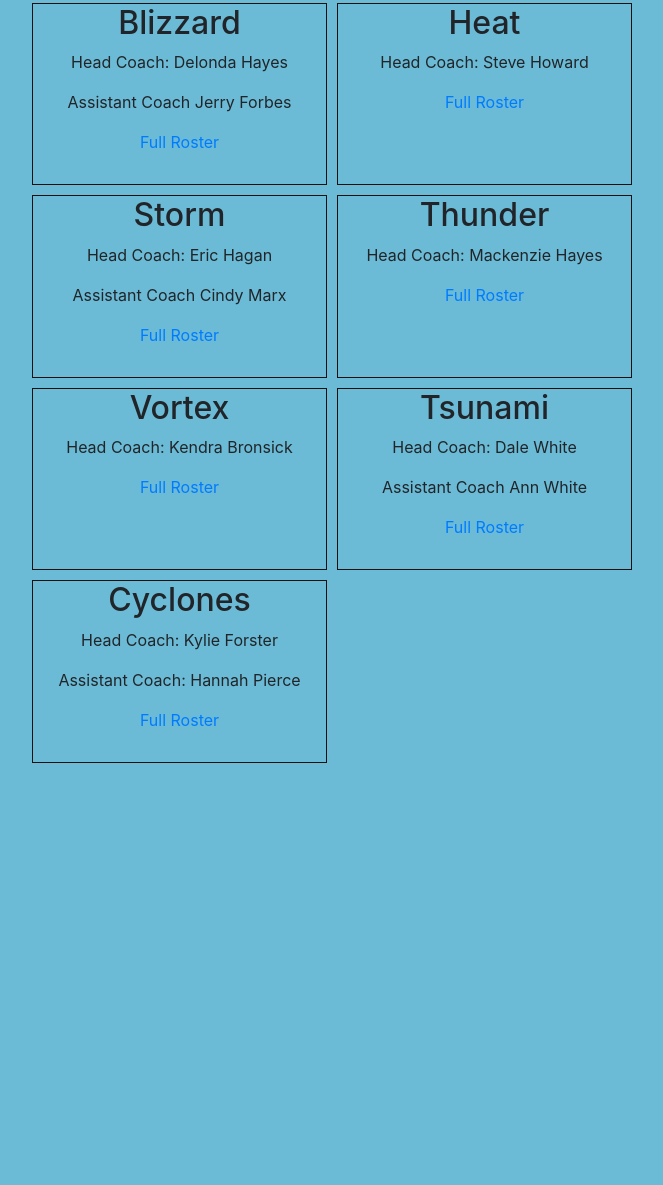
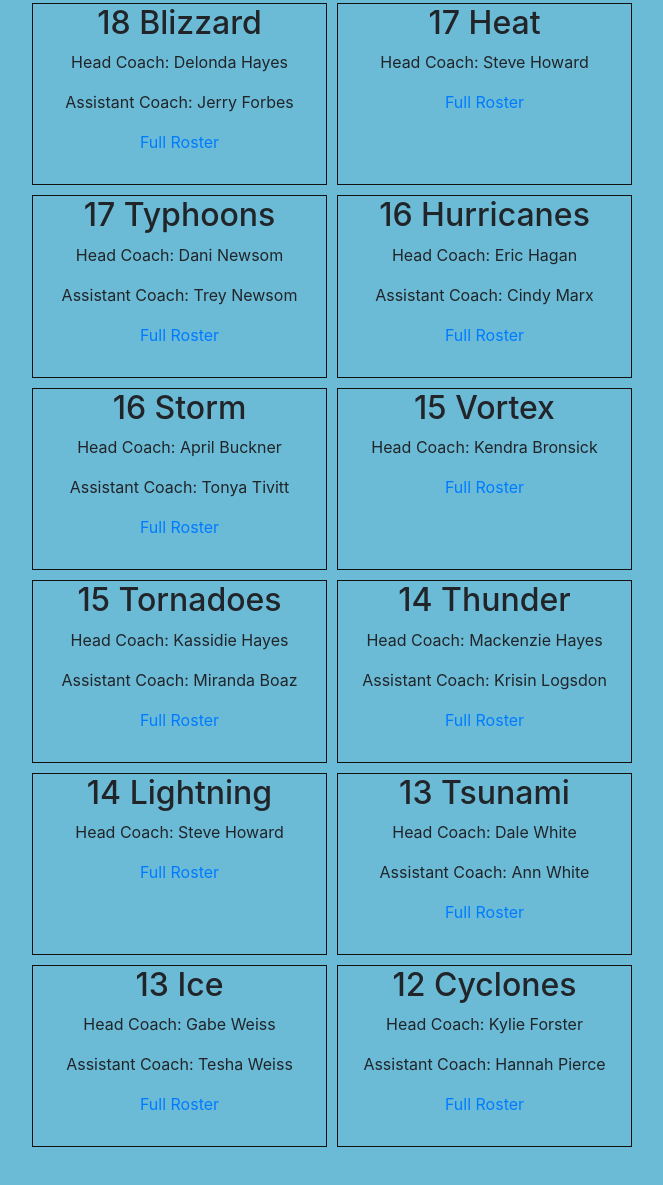
Before and after one commit to noahemcc/ava-old, a plain HTML site: page Pages/teams.html in a window 1280 px wide. Shown: the part 63-1248 px from the top of the page, without its empty margins (308-971 px from the left). Before the commit the page ends 886 px from the top, so only its background shows below. Drawn offline with nearby package versions, Linux system fonts and the light colour scheme.

Commit message:
updated team names

```diff
--- a/Pages/teams.html
+++ b/Pages/teams.html
@@ -42,41 +42,70 @@
 
 <div class="teampage">
 <div class="team">
-  <h2>Blizzard</h2>
+  <h2>18 Blizzard</h2>
   <p>Head Coach: Delonda Hayes</p>
-  <p>Assistant Coach Jerry Forbes</p>
+  <p>Assistant Coach: Jerry Forbes</p>
   <a href="#">Full Roster</a>
-
-</div>
+  </div>
 <div class="team">
-<h2>Heat</h2>
+<h2>17 Heat</h2>
 <p>Head Coach: Steve Howard</p>
 <a href="#">Full Roster</a>
 </div>
 <div class="team">
-   <h2>Storm</h2>
-  <p>Head Coach: Eric Hagan</p>
-  <p>Assistant Coach Cindy Marx</p>
+  <h2>17 Typhoons</h2>
+  <p>Head Coach: Dani Newsom</p>
+  <p>Assistant Coach: Trey Newsom</p>
+  <a href="#">Full Roster</a>
+  </div>
+  <div class="team">
+    <h2>16 Hurricanes</h2>
+    <p>Head Coach: Eric Hagan</p>
+    <p>Assistant Coach: Cindy Marx</p>
+    <a href="#">Full Roster</a>
+    </div>
+<div class="team">
+   <h2>16 Storm</h2>
+  <p>Head Coach: April Buckner</p>
+  <p>Assistant Coach: Tonya Tivitt</p>
   <a href="#">Full Roster</a>
 </div>
 <div class="team">
-  <h2>Thunder</h2>
-  <p>Head Coach: Mackenzie Hayes</p>
+  <h2>15 Vortex</h2>
+ <p>Head Coach: Kendra Bronsick</p>
+ <a href="#">Full Roster</a>
+</div>
+<div class="team">
+  <h2>15 Tornadoes</h2>
+  <p>Head Coach: Kassidie Hayes</p>
+  <p>Assistant Coach: Miranda Boaz </p>
   <a href="#">Full Roster</a>
 </div>
 <div class="team">
-   <h2>Vortex</h2>
-  <p>Head Coach: Kendra Bronsick</p>
+  <h2>14 Thunder</h2>
+  <p>Head Coach: Mackenzie Hayes</p>
+  <p>Assistant Coach: Krisin Logsdon </p>
   <a href="#">Full Roster</a>
 </div>
 <div class="team">
-  <h2>Tsunami</h2>
-  <p>Head Coach: Dale White</p>
-  <p>Assistant Coach Ann White</p>
+   <h2>14 Lightning</h2>
+  <p>Head Coach: Steve Howard</p>
   <a href="#">Full Roster</a>
 </div>
 <div class="team">
-    <h2>Cyclones</h2>
+  <h2>13 Tsunami</h2>
+  <p>Head Coach: Dale White</p>
+  <p>Assistant Coach: Ann White</p>
+  <a href="#">Full Roster</a>
+</div>
+<div class="team">
+  <h2>13 Ice</h2>
+  <p>Head Coach: Gabe Weiss</p>
+  <p>Assistant Coach: Tesha Weiss</p>
+  <a href="#">Full Roster</a>
+  </div>
+<div class="team">
+    <h2>12 Cyclones</h2>
     <p>Head Coach: Kylie Forster</p>
     <p>Assistant Coach: Hannah Pierce</p>
     <a href="#">Full Roster</a>
```
Also changed, not shown: css/index.css (+12 -5 lines), index.html (+7 -5 lines), rosters/buckner.html (added), rosters/tsunami.html (added).
